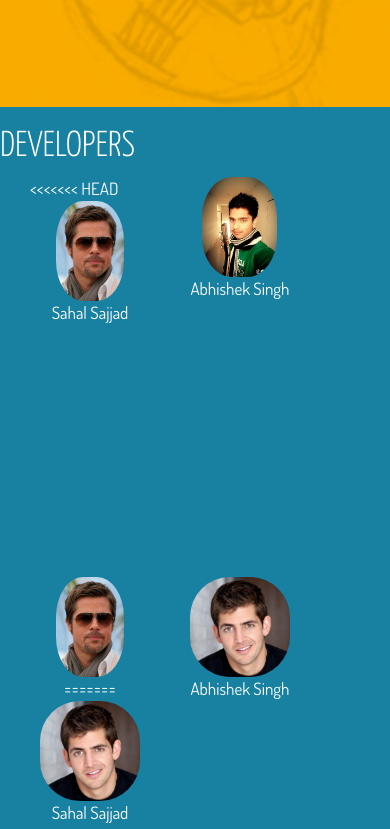
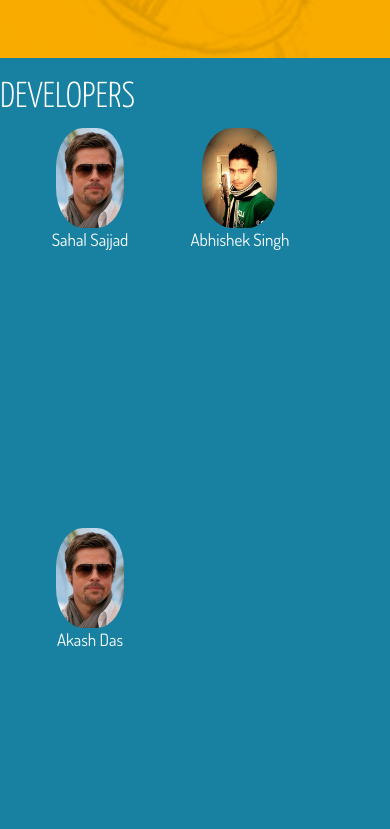
Before and after one commit to IIITS/collegeFest, a plain HTML site: page index.html in a window 390 px wide. Shown: the part 5098-5927 px from the top of the page. Drawn offline with Linux system fonts and the light colour scheme.

Commit message:
Index, remove Head

```diff
--- a/index.html
+++ b/index.html
@@ -329,12 +329,7 @@
 							</address>
 						</div>
 					</div>
-<<<<<<< HEAD
 
-
-=======
-
->>>>>>> 2c322a8bd750d927ee6b119fc0ac22c17043738f
 					<div class="col-sm-5">
 						<div id="contact-section">
 							<form id="main-contact-form" class="contact-form" name="reg-form" method="post" action="sendemailR.php">
@@ -438,7 +433,7 @@ $('#example-selectAllText').multiselect({
 					<div class="col-sm-10">
 						<h2>Developers</h2>
 						<div class="col-lg-4 col-sm-4 col-md-4 col-xs-4">
-<<<<<<< HEAD
+
 							<center><img class="img-responsive profile-img" src="images/sahal.jpg"></center>
 							<center><p>Sahal Sajjad</p></center>
 						</div>
@@ -448,17 +443,7 @@ $('#example-selectAllText').multiselect({
 						</div>
 						<div class="col-lg-4 col-sm-4 col-md-4 col-xs-4">
 							<center><img class="img-responsive profile-img" src="images/akash.jpg">
-=======
-							<center><img class="img-responsive profile-img" src="images/men.jpg"></center>
-							<center><p>Sahal Sajjad</p></center>
-						</div>
-						<div class="col-lg-4 col-sm-4 col-md-4 col-xs-4">
-							<center><img class="img-responsive profile-img" src="images/men.jpg"></center>
-							<center><p>Abhishek Singh</p></center>
-						</div>
-						<div class="col-lg-4 col-sm-4 col-md-4 col-xs-4">
-							<center><img class="img-responsive profile-img" src="images/men.jpg"></center>
->>>>>>> 2c322a8bd750d927ee6b119fc0ac22c17043738f
+
 							<center><p>Akash Das</p></center>
 						</div>
 					</div>
```
